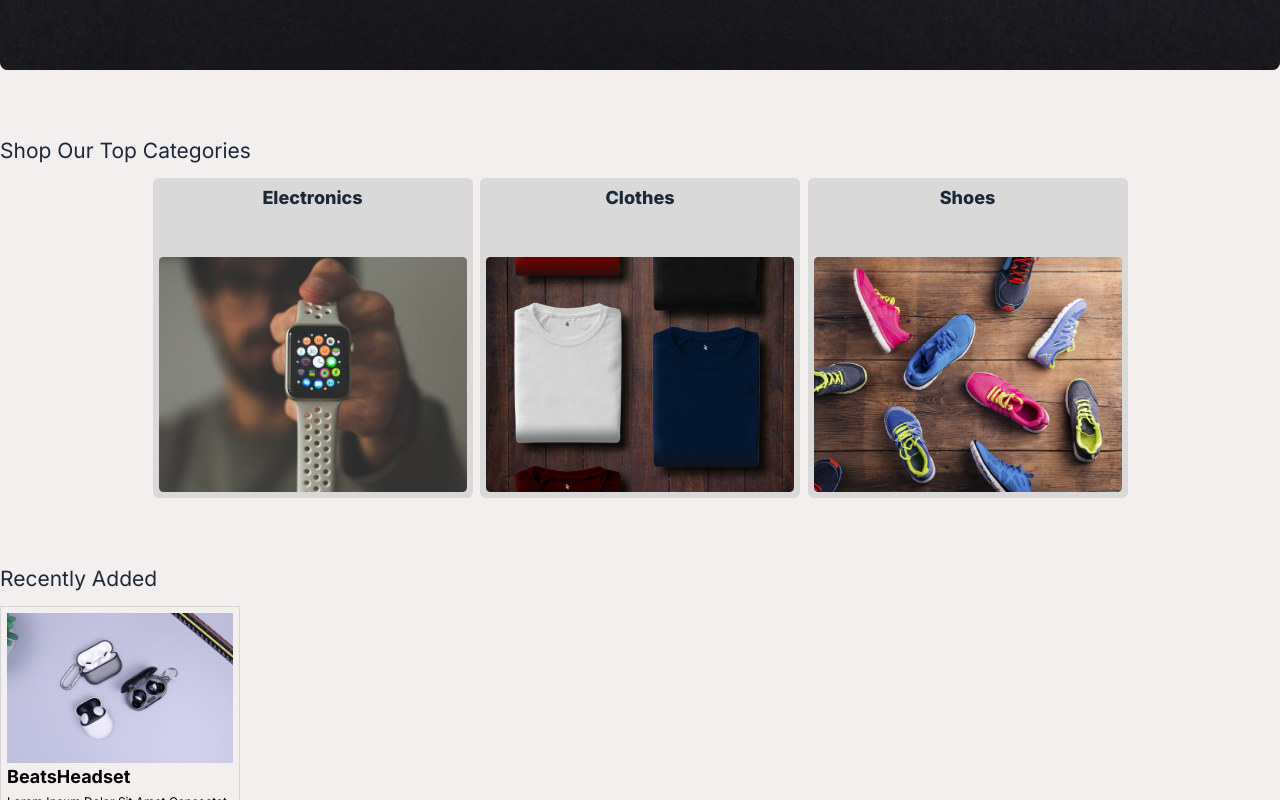
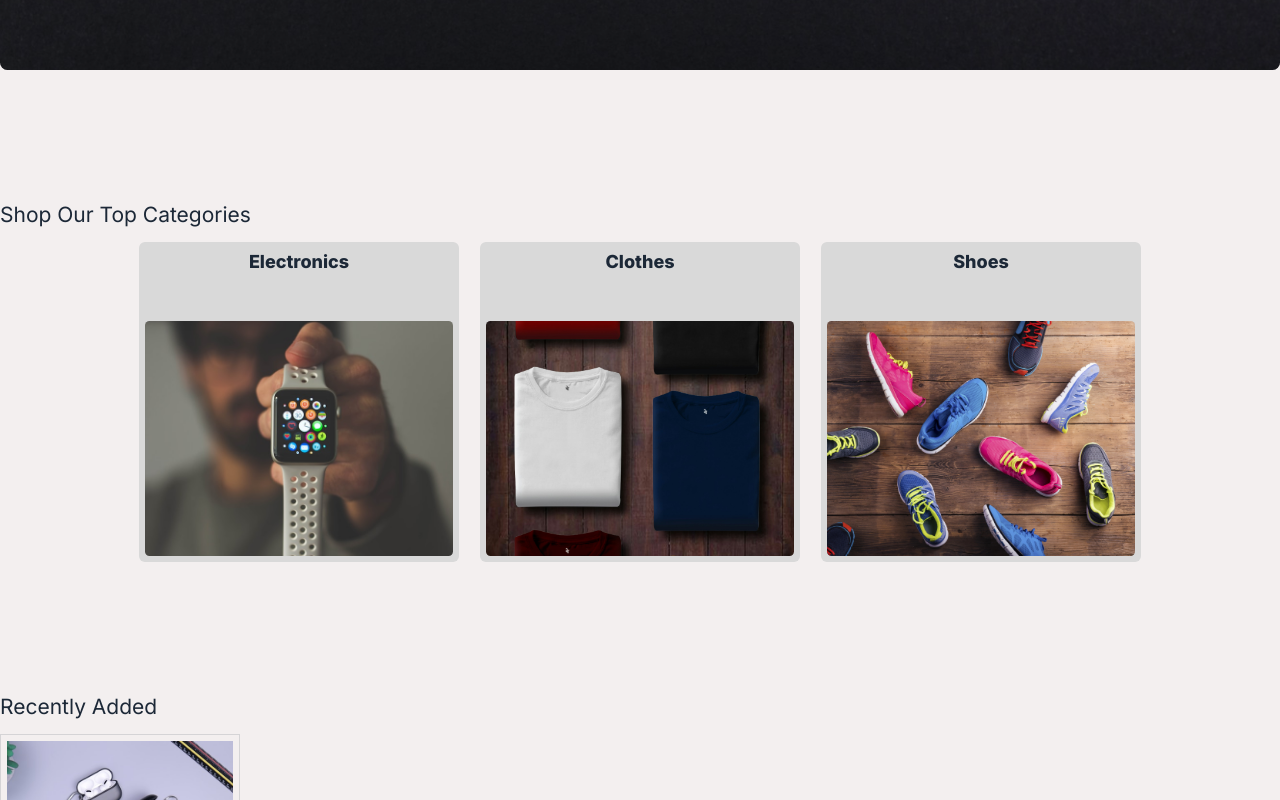
Before and after one commit to Poshorder/poshorder, a Vue app: page / in a window 1280 px wide. Shown: the part 580-1380 px from the top of the page. Built offline with nearby package versions, Linux system fonts and the light colour scheme; some icons are missing.

Commit message:
UI updated v3

```diff
--- a/src/assets/main.css
+++ b/src/assets/main.css
@@ -8,7 +8,7 @@
 
 .container {
   width: 100%;
-  margin: 5% auto ;
+  margin: 10% auto ;
 }
 
 .container h2 {
@@ -25,7 +25,7 @@
   align-items: center;
   overflow-x: scroll;
   overflow-y: hidden;
-  gap: 0.5em;
+  gap: 1.4em;
   margin: 0.7em auto;
 }
 
--- a/src/components/TopCategoriesComponent.vue
+++ b/src/components/TopCategoriesComponent.vue
@@ -3,7 +3,7 @@
     <h2>shop our top categories</h2>
 
     <div class="wrapper-category">
-      <RouterLink to="">
+      <RouterLink :to="{name: 'electronics'}">
         <h3>electronics</h3>
         <div class="img">
           <img src="/src/images/smart-watch.jpg" alt="" />
--- a/src/router/index.js
+++ b/src/router/index.js
@@ -1,6 +1,6 @@
 import { createRouter, createWebHistory } from 'vue-router'
 import HomeView from '../views/HomeView.vue'
-
+import ElectronicsView from '../views/ElectronicsView.vue'
 const router = createRouter({
   history: createWebHistory(import.meta.env.BASE_URL),
   routes: [
@@ -8,6 +8,11 @@ const router = createRouter({
       path: '/',
       name: 'home',
       component: HomeView
+    },
+    {
+      path: '/electronics',
+      name: 'electronics',
+      component: ElectronicsView
     }
   ]
 })
--- /dev/null
+++ b/src/views/ElectronicsView.vue
@@ -0,0 +1,13 @@
+<template>
+  <h1>electronics stuff</h1>
+</template>
+
+<script>
+export default {
+
+}
+</script>
+
+<style>
+
+</style>
```
